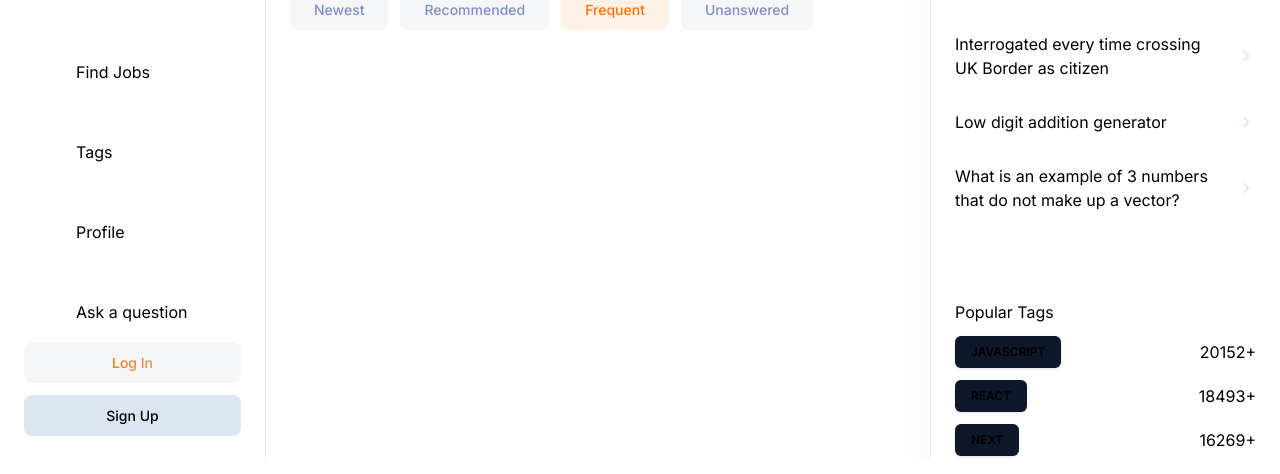
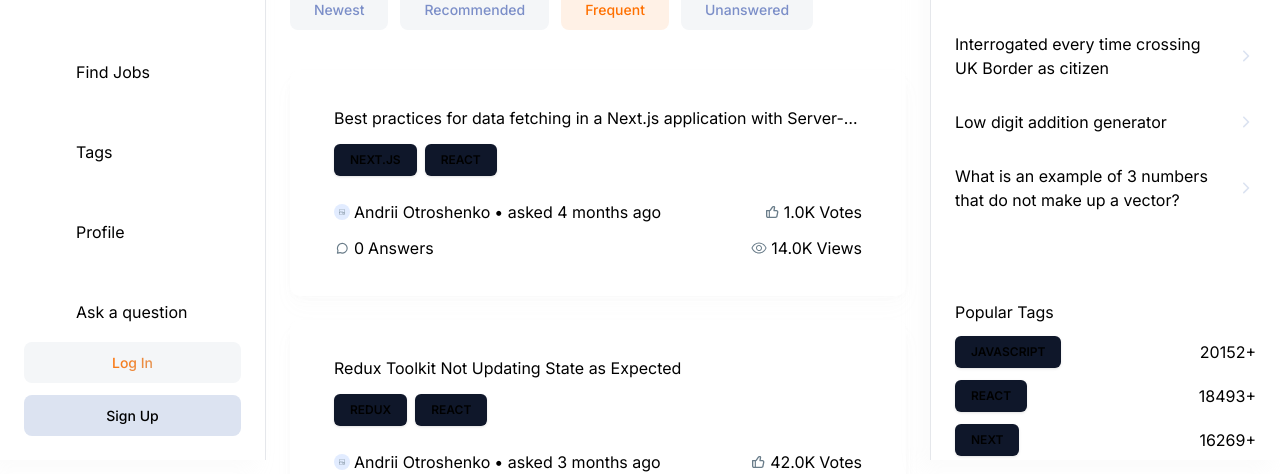
Before and after one commit to Avocod3r/devflow, a Next.js app: page / in a window 1280 px wide. Shown: the part 340-814 px from the top of the page. Built offline with nearby package versions, Linux system fonts and the light colour scheme; no server answers.

Commit message:
ADD: home page features, question card, filter, some utils function

```diff
--- a/app/(root)/(home)/page.tsx
+++ b/app/(root)/(home)/page.tsx
@@ -5,6 +5,77 @@ import { Button } from "@/components/ui/button";
 import { HomePageFilters } from "@/constants/filters";
 import Link from "next/link";
 import React from "react";
+import QuestionCard from "@/components/card/QuestionCard";
+import NoResult from "@/components/shared/NoResult";
+
+const QuestionCardItems = [
+  {
+    _id: 1,
+    title:
+      "Best practices for data fetching in a Next.js application with Server-Side Rendering (SSR)?",
+    tags: [
+      {
+        _id: 1,
+        name: "Next.JS",
+      },
+      {
+        _id: 2,
+        name: "React",
+      },
+    ],
+    views: 14020,
+    answers: [],
+    upvotes: 1000,
+    createdAt: new Date("2024-01-04"),
+    author: {
+      _id: 1,
+      name: "Andrii Otroshenko",
+      picture: "/assets/images/default-logo.svg",
+    },
+  },
+  {
+    _id: 2,
+    title: "Redux Toolkit Not Updating State as Expected",
+    tags: [
+      {
+        _id: 3,
+        name: "Redux",
+      },
+      {
+        _id: 2,
+        name: "React",
+      },
+    ],
+    author: {
+      _id: 1,
+      name: "Andrii Otroshenko",
+      picture: "/assets/images/default-logo.svg",
+    },
+    views: 1567892,
+    answers: [], // Adjusted the structure to match Array<Object>
+    upvotes: 41982,
+    createdAt: new Date("2024-02-07"),
+  },
+  {
+    _id: 3,
+    title: "Async/Await Function Not Handling Errors Properly",
+    tags: [
+      {
+        _id: 4,
+        name: "Fetch",
+      },
+    ],
+    author: {
+      _id: 1,
+      name: "Andrii Otroshenko",
+      picture: "/assets/images/default-logo.svg",
+    },
+    views: 278,
+    answers: [], // Adjusted the structure to match Array<Object>
+    upvotes: 24,
+    createdAt: new Date("2024-03-24"),
+  },
+];
 
 const Home = () => {
   return (
@@ -38,6 +109,43 @@ const Home = () => {
         />
       </div>
       <HomeFilters />
+      <div className="mt-10 flex w-full flex-col gap-6">
+        {QuestionCardItems.length > 0 ? (
+          QuestionCardItems.map(
+            ({
+              _id,
+              title,
+              tags,
+              author,
+              upvotes,
+              views,
+              answers,
+              createdAt,
+            }) => (
+              <QuestionCard
+                key={_id}
+                _id={_id}
+                title={title}
+                tags={tags}
+                author={author}
+                upvotes={upvotes}
+                views={views}
+                answers={answers}
+                createdAt={createdAt}
+              />
+            )
+          )
+        ) : (
+          <NoResult
+            title="There's no question to show"
+            description="Be the first to break the silence! 🚀 Ask a Question and
+        kickstart the discussion. our query could be the next big
+        thing others learn from. Get involved! 💡"
+            link="/ask-question"
+            linkTitle="Ask a Question"
+          />
+        )}
+      </div>
     </>
   );
 };
--- /dev/null
+++ b/components/card/QuestionCard.tsx
@@ -0,0 +1,93 @@
+import Link from "next/link";
+import React from "react";
+import Tag from "../ui/tag";
+import { formatAndDivideNumber, getTimeStamp } from "@/lib/utils";
+import Metric from "../shared/Metric";
+
+type QuestionCardProps = {
+  _id: number;
+  title: string;
+  createdAt: Date;
+  tags: { _id: number; name: string }[];
+  author: {
+    _id: number;
+    name: string;
+    picture: string;
+  };
+
+  views: number;
+  answers: Array<Object>;
+  upvotes: number;
+};
+
+const QuestionCard = ({
+  _id,
+  title,
+  createdAt,
+  tags = [],
+  author,
+  views,
+  answers,
+  upvotes,
+}: QuestionCardProps) => {
+  return (
+    <div className="card-wrapper rounded-[10px] p-9 sm:px-11">
+      <div className="flex flex-col-reverse items-start justify-between gap-5 sm:flex-row">
+        <span className="subtle-regular text-dark400_light700 line-clamp-1 flex sm:hidden">
+          {getTimeStamp(createdAt)}
+        </span>
+        <Link href={`/question/${_id}`}>
+          <h3 className="sm:h3-semibold base-semibold text-dark200_light900 line-clamp-1 flex-1">
+            {title}
+          </h3>
+        </Link>
+      </div>
+      {/* If signed in add edit delete actions */}
+      <div className="mt-3.5 flex flex-wrap gap-2">
+        {tags.map(({ _id, name }) => (
+          <Link
+            key={_id}
+            className="flex justify-between gap-2"
+            href={`/tags/${_id}`}
+          >
+            <Tag>{name}</Tag>
+          </Link>
+        ))}
+      </div>
+      <div className="flex-between mt-6 w-full flex-wrap gap-3 ">
+        <Metric
+          imgUrl={author?.picture}
+          alt="User"
+          value={author.name}
+          title={` • asked ${getTimeStamp(createdAt)}`}
+          href={`/profile/${author._id}`}
+          isAuthor
+          textStyles="body-medium text-dark400_light700"
+        />
+        <Metric
+          imgUrl="/assets/icons/like.svg"
+          alt="Upvotes"
+          value={formatAndDivideNumber(upvotes)}
+          title=" Votes"
+          textStyles="small-medium text-dark400_light800"
+        />
+        <Metric
+          imgUrl="/assets/icons/message.svg"
+          alt="Message"
+          value={formatAndDivideNumber(answers.length)}
+          title=" Answers"
+          textStyles="small-medium text-dark400_light800"
+        />
+        <Metric
+          imgUrl="/assets/icons/eye.svg"
+          alt="Eye"
+          value={formatAndDivideNumber(views)}
+          title=" Views"
+          textStyles="small-medium text-dark400_light800"
+        />
+      </div>
+    </div>
+  );
+};
+
+export default QuestionCard;
--- /dev/null
+++ b/components/shared/Metric.tsx
@@ -0,0 +1,56 @@
+import Image from "next/image";
+import Link from "next/link";
+import React from "react";
+
+type MetricProps = {
+  imgUrl: string;
+  alt: string;
+  value: string | number;
+  title: string;
+  href?: string;
+  textStyles?: string;
+  isAuthor?: boolean;
+};
+
+const Metric = ({
+  imgUrl,
+  alt,
+  value,
+  title,
+  href,
+  textStyles,
+  isAuthor = false,
+}: MetricProps) => {
+  const metricContent = (
+    <>
+      <Image
+        src={imgUrl}
+        alt={alt}
+        width={16}
+        height={16}
+        className={`object-contain ${href ? "rounded-full" : ""}`}
+      />
+      <p className={`${textStyles} flex items-center gap-1`}>
+        {value}
+        <span
+          className={`small-regular line-clamp-1 ${isAuthor ? "max-sm:hidden" : ""}`}
+        >
+          {title}
+        </span>
+      </p>
+    </>
+  );
+
+  if (href) {
+    return (
+      <Link href={href} className="flex-center gap-1">
+        {metricContent}
+      </Link>
+    );
+  }
+  return (
+    <div className="flex-center flex-wrap gap-1">{metricContent}</div>
+  );
+};
+
+export default Metric;
--- /dev/null
+++ b/components/shared/NoResult.tsx
@@ -0,0 +1,48 @@
+import Image from "next/image";
+import Link from "next/link";
+import React from "react";
+import { Button } from "../ui/button";
+
+type NoResultProps = {
+  title: string;
+  description: string;
+  link: string;
+  linkTitle: string;
+};
+
+const NoResult = ({
+  title,
+  description,
+  link,
+  linkTitle,
+}: NoResultProps) => {
+  return (
+    <div className="mt-10 flex w-full flex-col items-center justify-center">
+      <Image
+        src="/assets/images/light-illustration.png"
+        alt="No result illustration"
+        width={270}
+        height={200}
+        className="block object-contain dark:hidden"
+      />
+      <Image
+        src="/assets/images/dark-illustration.png"
+        alt="No result illustration"
+        width={270}
+        height={200}
+        className="hidden object-contain dark:block"
+      />
+      <h2 className="h2-bold text-dark200_light900 mt-8">{title}</h2>
+      <p className="body-regular text-dark500_light700 my-3.5 max-w-md text-center">
+        {description}
+      </p>
+      <Link href={link}>
+        <Button className="paragraph-medium mt-5 min-h-[46px] rounded-lg bg-primary-500 px-4 py-3 text-light-900">
+          {linkTitle}
+        </Button>
+      </Link>
+    </div>
+  );
+};
+
+export default NoResult;
--- a/lib/utils.ts
+++ b/lib/utils.ts
@@ -4,3 +4,50 @@ import { twMerge } from "tailwind-merge";
 export function cn(...inputs: ClassValue[]) {
   return twMerge(clsx(inputs));
 }
+
+export const getTimeStamp = (createdAt: Date): string => {
+  const now = new Date();
+  const timeDifference = now.getTime() - createdAt.getTime();
+
+  const minute = 60 * 1000;
+  const hour = 60 * minute;
+  const day = 24 * hour;
+  const week = 7 * day;
+  const month = 30 * day;
+  const year = 365 * day;
+
+  if (timeDifference < minute) {
+    const seconds = Math.floor(timeDifference / 1000);
+    return `${seconds} ${seconds === 1 ? "second" : seconds} ago`;
+  } else if (timeDifference < hour) {
+    const minutes = Math.floor(timeDifference / minute);
+    return `${minutes} ${minutes === 1 ? "minute" : "minutes"} ago`;
+  } else if (timeDifference < day) {
+    const hours = Math.floor(timeDifference / hour);
+    return `${hours} ${hours === 1 ? "hour" : "hours"} ago`;
+  } else if (timeDifference < week) {
+    const days = Math.floor(timeDifference / day);
+    return `${days} ${days === 1 ? "day" : "days"} ago`;
+  } else if (timeDifference < month) {
+    const weeks = Math.floor(timeDifference / week);
+    return `${weeks} ${weeks === 1 ? "week" : "weeks"} ago`;
+  } else if (timeDifference < year) {
+    const months = Math.floor(timeDifference / month);
+    return `${months} ${months === 1 ? "month" : "months"} ago`;
+  } else {
+    const years = Math.floor(timeDifference / year);
+    return `${years} ${years === 1 ? "year" : "years"} ago`;
+  }
+};
+
+export const formatAndDivideNumber = (num: number): string => {
+  if (num >= 1000000) {
+    const formattedNum = (num / 1000000).toFixed(1);
+    return `${formattedNum}M`;
+  } else if (num >= 1000) {
+    const formattedNum = (num / 1000).toFixed(1);
+    return `${formattedNum}K`;
+  } else {
+    return num.toString();
+  }
+};
```
